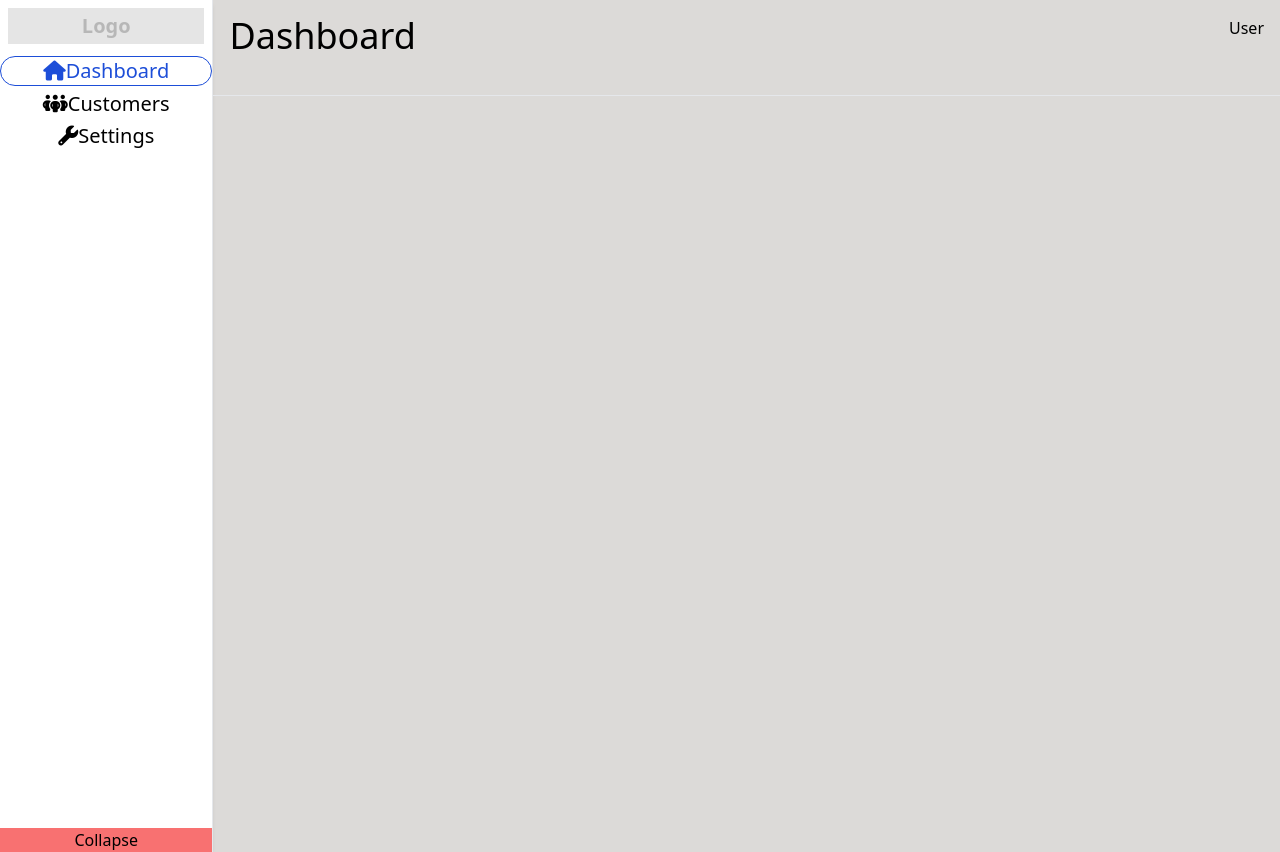
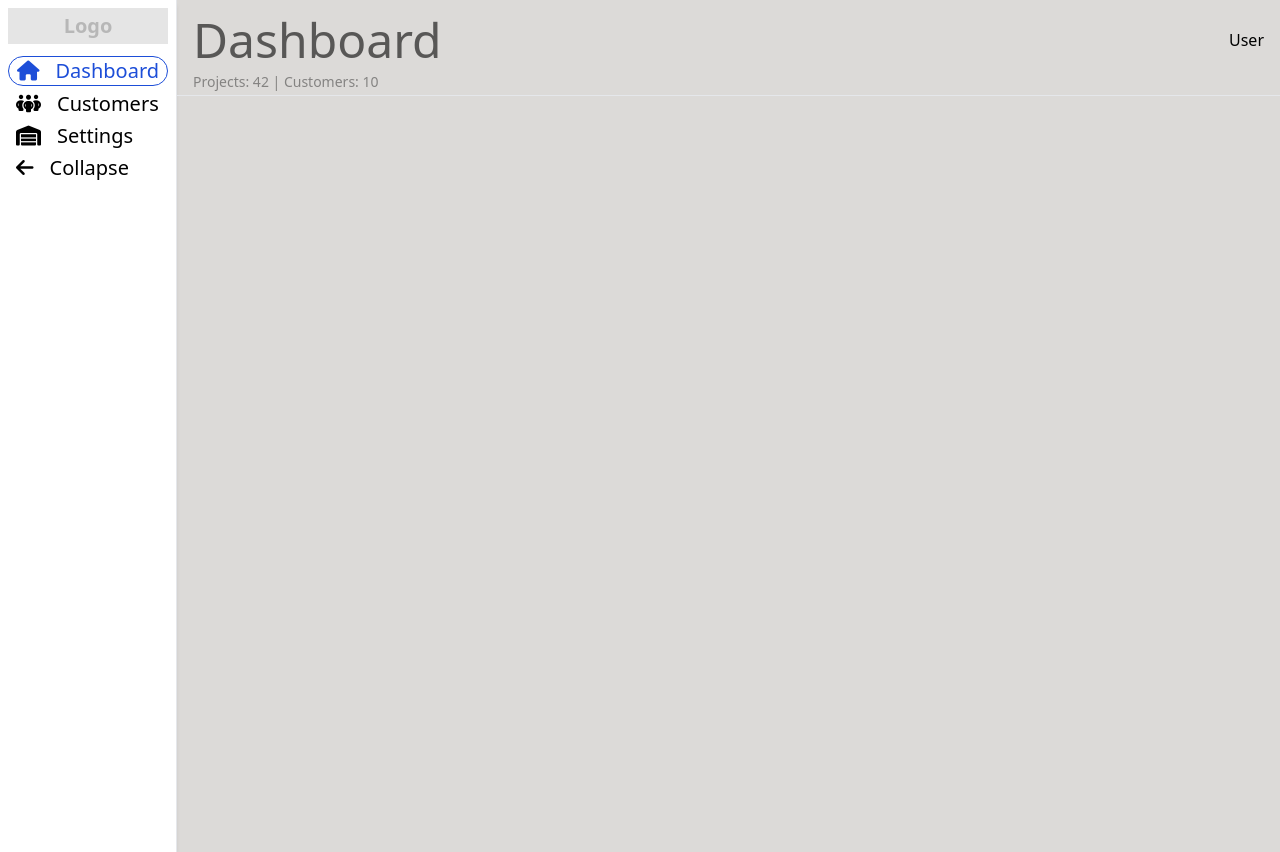
Before and after one commit to malikkotb/dashboard, a website: page src/index.html in a window 1280 px wide. Drawn offline with Linux system fonts and the light colour scheme.

Commit message:
styling of sidebar and top navbar

```diff
--- a/src/index.html
+++ b/src/index.html
@@ -4,31 +4,77 @@
     <meta charset="UTF-8" />
     <meta name="viewport" content="width=device-width, initial-scale=1.0" />
     <!-- font awesome cdn -->
-    <link rel="stylesheet" href="https://cdnjs.cloudflare.com/ajax/libs/font-awesome/6.4.2/css/all.min.css" integrity="sha512-z3gLpd7yknf1YoNbCzqRKc4qyor8gaKU1qmn+CShxbuBusANI9QpRohGBreCFkKxLhei6S9CQXFEbbKuqLg0DA==" crossorigin="anonymous" referrerpolicy="no-referrer" />
+    <link
+      rel="stylesheet"
+      href="https://cdnjs.cloudflare.com/ajax/libs/font-awesome/6.4.2/css/all.min.css"
+      integrity="sha512-z3gLpd7yknf1YoNbCzqRKc4qyor8gaKU1qmn+CShxbuBusANI9QpRohGBreCFkKxLhei6S9CQXFEbbKuqLg0DA=="
+      crossorigin="anonymous"
+      referrerpolicy="no-referrer"
+    />
     <link href="/dist/output.css" rel="stylesheet" />
   </head>
   <body>
     <div class="flex">
       <!-- Expandable Sidebar -->
-      <div class="w-1/5 border-r border-r-gray-200 shadow-md">
-        <div class="text-center bg-black bg-opacity-10 text-opacity-20 text-black px-2 py-1 m-2 font-bold text-xl">Logo</div>
-        <div class="flex flex-col flex-grow h-screen max-h-screen">
+      <div class="min-w-1/5 border-r border-r-gray-200 shadow-md">
+        <div
+          class="text-center bg-black bg-opacity-10 text-opacity-20 text-black px-2 py-1 m-2 mx-2 font-bold text-xl"
+        >
+          Logo
+        </div>
+        <div class="flex flex-col h-screen max-h-screen mx-2">
           <ul class="text-center px-2s">
-            <li class="rounded-full border my-1 border-blue-700 font-light text-xl text-blue-700"><i class="fa-solid fa-house"></i>Dashboard</li>
-            <li class="rounded-full my-1 font-light text-xl"><i class="fa-solid fa-people-group"></i>Customers</li>
-            <li class="rounded-full my-1 font-light text-xl"><i class="fa-solid fa-wrench"></i>Settings</li>
+            <li
+              class="rounded-full border my-1 border-blue-700 font-light text-xl text-blue-700"
+            >
+              <div class="flex items-center px-2">
+                <div>
+                  <i class="fa-solid fa-house"></i>
+                </div>
+                <p class="ml-4">Dashboard</p>
+              </div>
+            </li>
+
+            <li class="rounded-full my-1 font-light text-xl">
+              <div class="flex items-center px-2">
+                <div>
+                  <i class="fa-solid fa-people-group"></i>
+                </div>
+                <p class="ml-4">Customers</p>
+              </div>
+            </li>
+            <li class="rounded-full my-1 font-light text-xl">
+              <div class="flex items-center px-2">
+                <div>
+                  <i class="fa-solid fa-warehouse"></i>
+                </div>
+                <p class="ml-4">Settings</p>
+              </div>
+            </li>
           </ul>
 
-          <button class="bg-red-400 mt-auto">Collapse</button>
+          <button class="font-light text-xl">
+            <div class="flex items-center px-2">
+              <div>
+                <i class="fa-solid fa-arrow-left"></i>
+              </div>
+              <!-- TODO: adjust left margin between arrow icon and text -->
+              <p class="ml-4">Collapse</p>
+            </div>
+          </button>
         </div>
       </div>
 
       <!-- Main Content  -->
       <main class="bg-stone-400 bg-opacity-40 w-screen">
         <!-- Sticky Navbar -->
-        <div class="p-4 justify-between flex md:h-24 border-b">
-          <h1 class="text-4xl text-center">Dashboard</h1>
-          <h1 class="text-center">User</h1>
+        <div class="p-4 md:h-24 border-b">
+          <!-- TODO: align Dashboard and start of "Projects..." vertically -->
+          <div class="justify-between items-center flex">
+            <h1 class="text-5xl font-light text-opacity-60 text-black text-center">Dashboard</h1>
+            <h1 class="text-center">User</h1>
+          </div>
+          <div class="text-sm my-2 text-opacity-40 text-black">Projects: 42 | Customers: 10</div>
         </div>
 
         <!-- main content ( responsive grid) -->
```
Also changed, not shown: dist/output.css.
